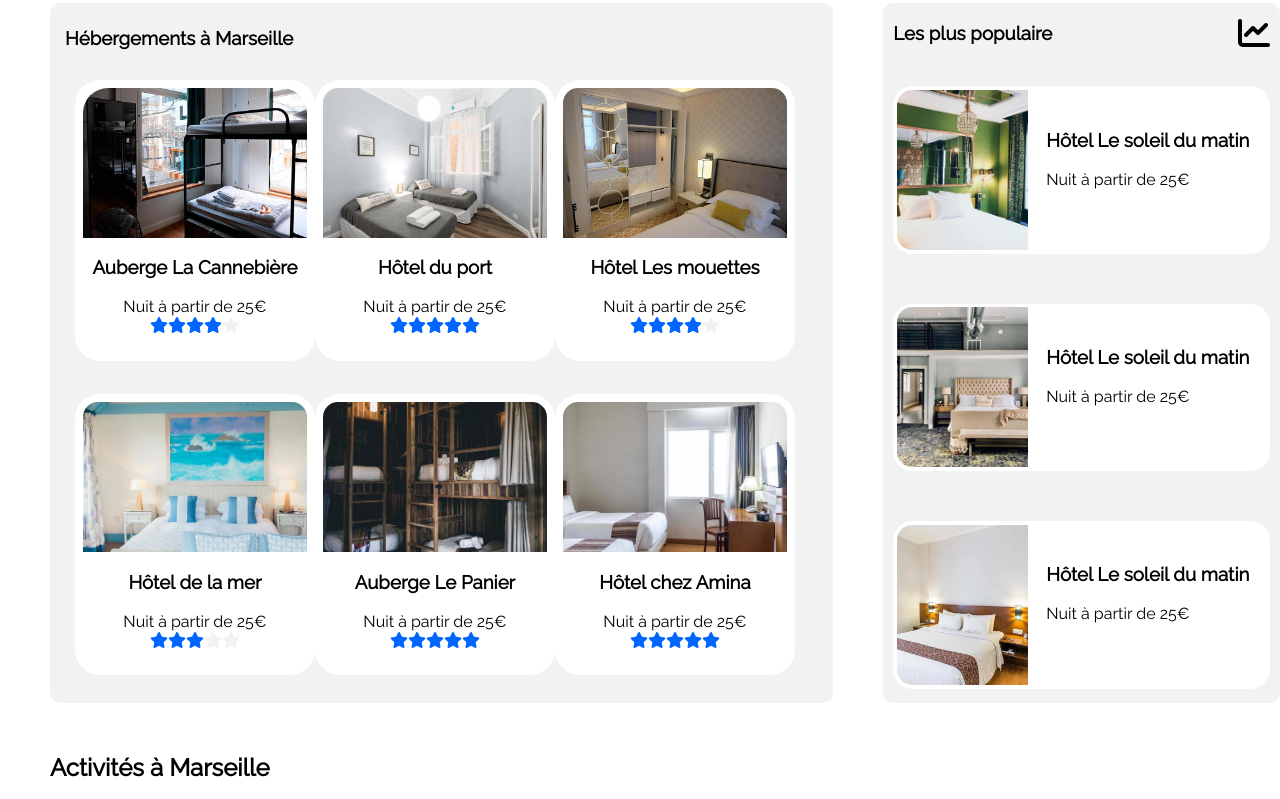
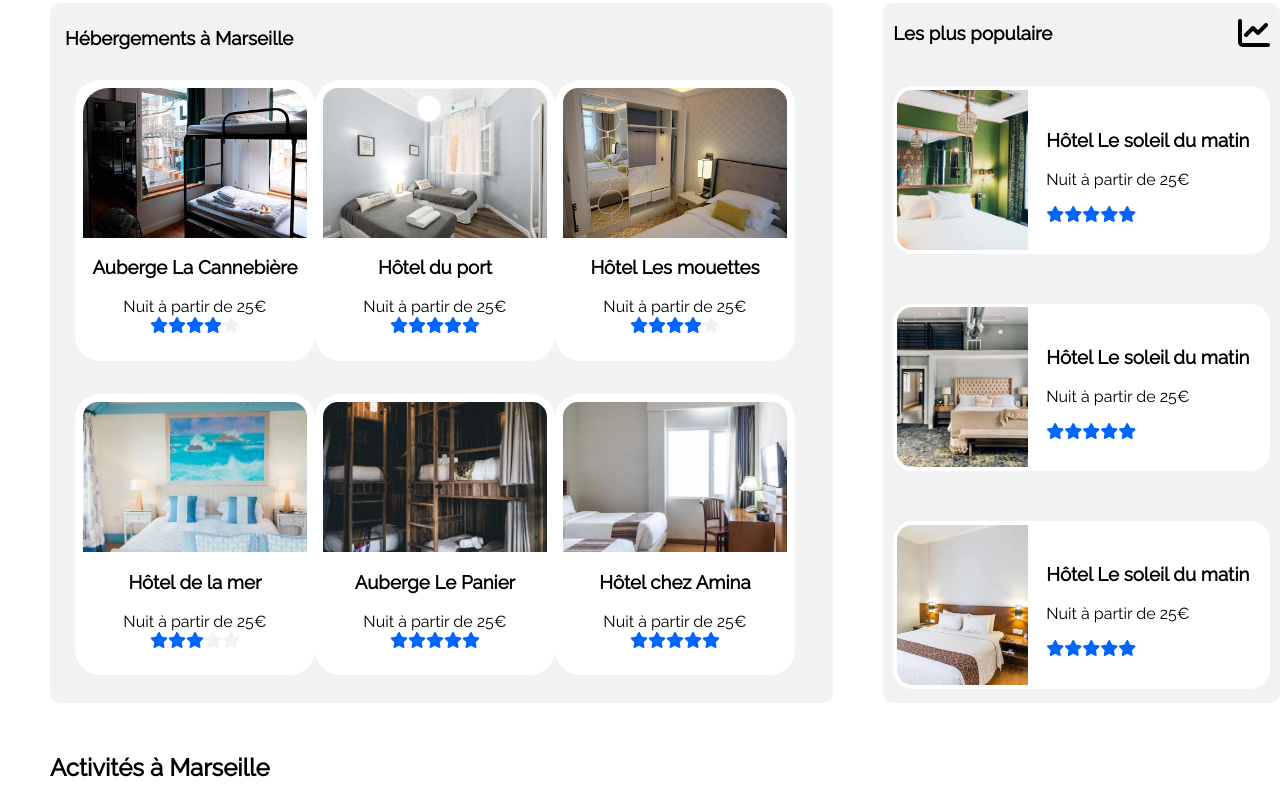
Before and after one commit to CedChris/P2, a plain HTML site: page index.html in a window 1280 px wide. Shown: the part 534-1333 px from the top of the page. Drawn offline with Linux system fonts and the light colour scheme.

Commit message:
Add files via upload

```diff
--- a/index.html
+++ b/index.html
@@ -18,8 +18,8 @@
             <div class="logo">
                 <a href="#"><img src="img/Booki.png" width="120px" height="50px" alt="Bookin"></a></div>
             <div class="taillelien flexend">
-                    <div class="borderHebergement decorationlien flexcentre borderlien1" ><a class="color1" href="#">Hébergement</a></div>
-                    <div class="borderHebergement decorationlien flexcentre borderlien2" ><a class="color2" href="#">Activités</a></div></div>
+                    <div class="borderHebergement decorationlien flexcentre borderlien1" ><a class="color1" href="#hebergements">Hébergement</a></div>
+                    <div class="borderHebergement decorationlien flexcentre borderlien2" ><a class="color2" href="#activites">Activités</a></div></div>
         </div>
     </nav>
     <div class="flextexte">
@@ -64,7 +64,7 @@
             </div>
     </header>
     <main>
-        <section class="flexstart mobilehebergement">
+        <section id="hebergements" class="flexstart mobilehebergement">
             <div class="hébergement boxhebergement">
                 <div><h3>Hébergements à Marseille</h3></div>
                     <div class="pack3 flexbetween">
@@ -163,12 +163,13 @@
                 <div class="cubedetailspopulaires">
                     <h3>Hôtel Le soleil du matin</h3>
                     <p>Nuit à partir de 25€</p>
-                    <div></div>
-                    <div><i></i></div>
-                    <div><i></i></div>
-                    <div><i></i></div>
-                    <div><i></i></div>
-                </div>
+                    <div class="etoiles">
+                    <div><i class="fas fa-star"></i></div>
+                    <div><i class="fas fa-star"></i></div>
+                    <div><i class="fas fa-star"></i></div>
+                    <div><i class="fas fa-star"></i></div>
+                    <div><i class="fas fa-star"></i></div>
+                </div></div>
                 </div>
             </div>
             <div>
@@ -177,12 +178,13 @@
                 <div class="cubedetailspopulaires">
                     <h3>Hôtel Le soleil du matin</h3>
                     <p>Nuit à partir de 25€</p>
-                    <div><i></i></div>
-                    <div><i></i></div>
-                    <div><i></i></div>
-                    <div><i></i></div>
-                    <div><i></i></div>
-                </div>
+                    <div class="etoiles">
+                    <div><i class="fas fa-star"></i></div>
+                    <div><i class="fas fa-star"></i></div>
+                    <div><i class="fas fa-star"></i></div>
+                    <div><i class="fas fa-star"></i></div>
+                    <div><i class="fas fa-star"></i></div>
+                </div></div>
                 </div>
             </div>
             <div>
@@ -191,18 +193,19 @@
                 <div class="cubedetailspopulaires">
                     <h3>Hôtel Le soleil du matin</h3>
                     <p>Nuit à partir de 25€</p>
-                    <div><i></i></div>
-                    <div><i></i></div>
-                    <div><i></i></div>
-                    <div><i></i></div>
-                    <div><i></i></div>
-                </div>
+                    <div class="etoiles">
+                    <div><i class="fas fa-star"></i></div>
+                    <div><i class="fas fa-star"></i></div>
+                    <div><i class="fas fa-star"></i></div>
+                    <div><i class="fas fa-star"></i></div>
+                    <div><i class="fas fa-star"></i></div>
+                </div></div>
                 </div>
             </div>
             </div>
             </div>
         </section>
-        <section class="Activites">
+        <section id="activites" class="Activites">
             <h2>Activités à Marseille</h2>
             <div class = "blocActivites flexbetween">
             <div class = "cubeActivites">
```
